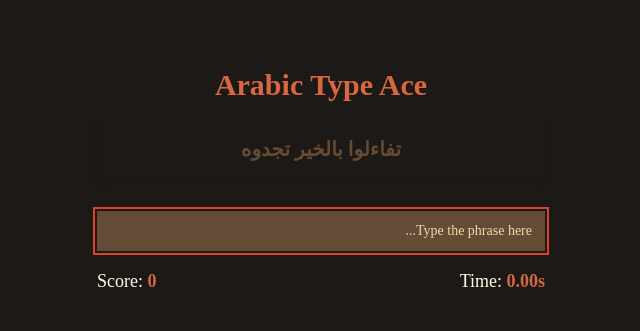
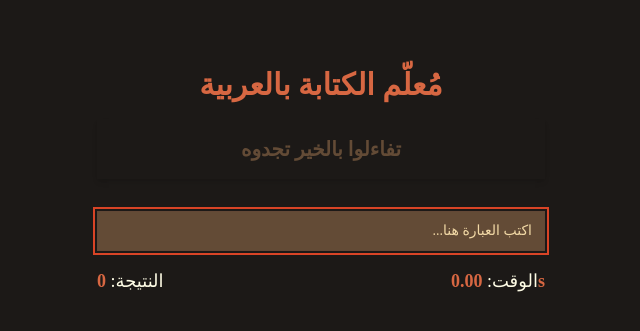
Before and after one commit to suhaib0edu/arabic-type-ace, a Next.js app: page / in a window 1280 px wide. Shown: the part 211-542 px from the top of the page, without its empty margins (319-959 px from the left). Built offline with nearby package versions, Linux system fonts and the light colour scheme.

Commit message:
الواجهة بالكامل باللغة العربية

```diff
--- a/src/app/page.tsx
+++ b/src/app/page.tsx
@@ -59,8 +59,8 @@ export default function Home() {
             setTimeElapsed(0);
 
             toast({
-                title: "Typo!",
-                description: "Keep practicing to improve your accuracy.",
+                title: "خطأ!",
+                description: "استمر في التدريب لتحسين دقتك.",
                 variant: "destructive",
             });
 
@@ -77,8 +77,8 @@ export default function Home() {
             setTimeElapsed(0);
 
             toast({
-                title: "Correct!",
-                description: `Well done! You typed ${wpm} words per minute.`,
+                title: "أحسنت!",
+                description: `أحسنت! لقد كتبت ${wpm} كلمة في الدقيقة.`,
             });
 
             if (inputRef.current) {
@@ -95,7 +95,7 @@ export default function Home() {
 
     return (
         <div className="flex flex-col items-center justify-center min-h-screen p-4">
-            <h1 className="text-3xl font-bold mb-4 text-primary">Arabic Type Ace</h1>
+            <h1 className="text-3xl font-bold mb-4 text-primary">مُعلّم الكتابة بالعربية</h1>
 
             <div className="mb-8 p-4 rounded-lg shadow-md w-full max-w-md text-center">
                 <p className="text-xl font-semibold text-secondary">{phrase}</p>
@@ -105,7 +105,7 @@ export default function Home() {
                 type="text"
                 value={userInput}
                 onChange={handleChange}
-                placeholder="Type the phrase here..."
+                placeholder="اكتب العبارة هنا..."
                 className="w-full max-w-md mb-4 bg-secondary text-primary"
                 ref={inputRef}
                 dir="rtl"
@@ -113,10 +113,10 @@ export default function Home() {
 
             <div className="flex justify-between w-full max-w-md mb-4">
                 <div className="text-lg">
-                    Score: <span className="font-semibold text-primary">{score}</span>
+                    النتيجة: <span className="font-semibold text-primary">{score}</span>
                 </div>
                 <div className="text-lg">
-                    Time: <span className="font-semibold text-primary">{(timeElapsed / 1000).toFixed(2)}s</span>
+                    الوقت: <span className="font-semibold text-primary">{(timeElapsed / 1000).toFixed(2)}s</span>
                 </div>
             </div>
         </div>
```
